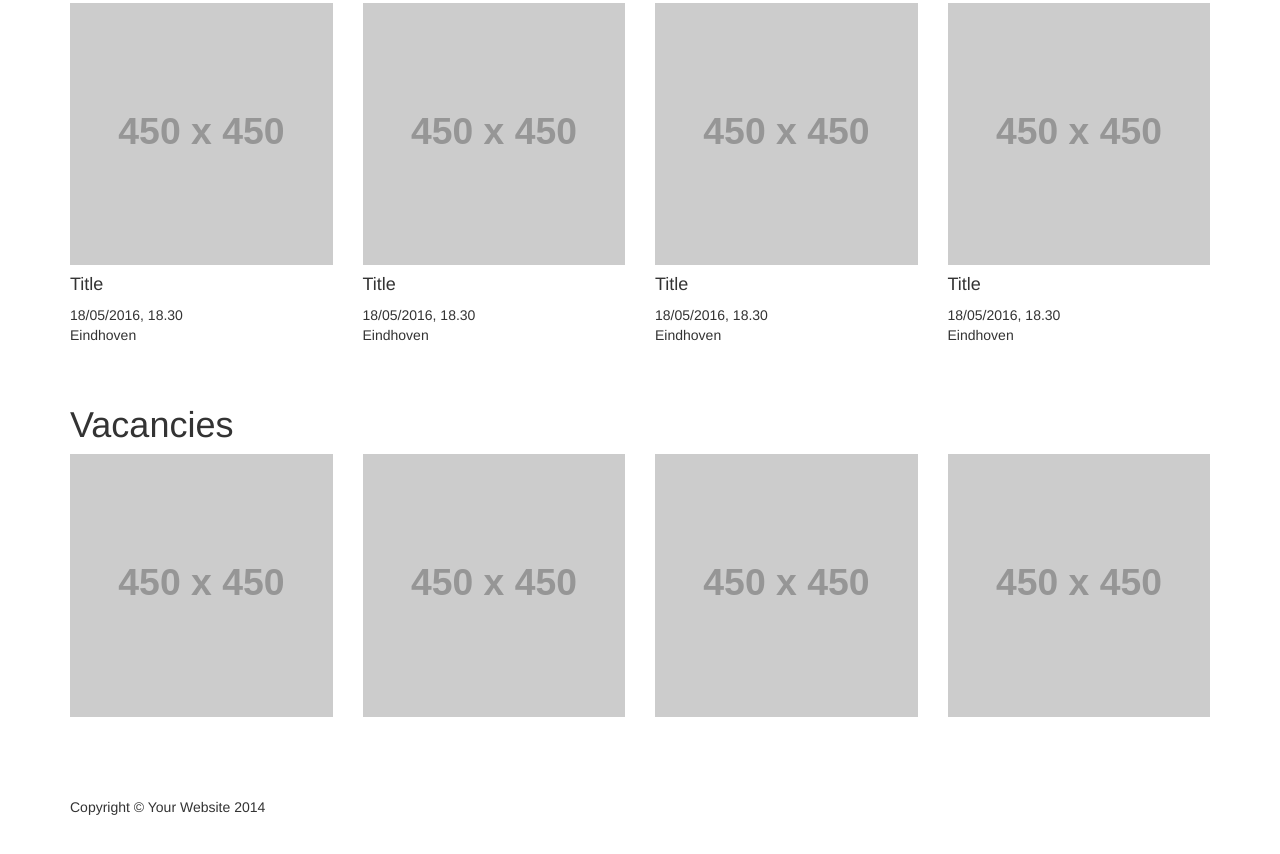
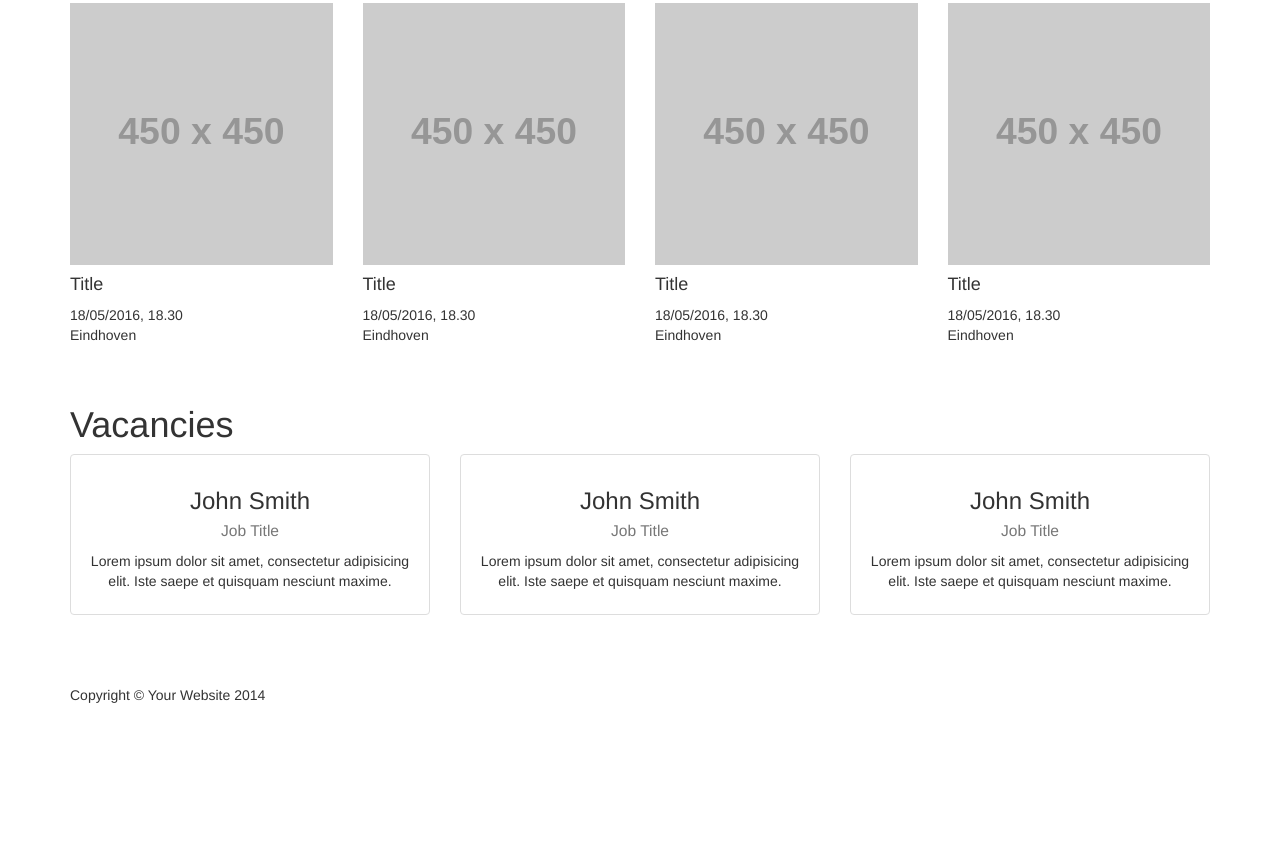
Before and after one commit to ianzzz94/hackathon, a plain HTML site: page index.html in a window 1280 px wide. Shown: the part 492-1346 px from the top of the page. After the commit the page ends 1257 px from the top, so only its background shows below. Drawn offline with Linux system fonts and the light colour scheme; placeholder pictures from the web are drawn by us.

Commit message:
Finish homepage

```diff
--- a/index.html
+++ b/index.html
@@ -55,6 +55,24 @@
                     </li>
                     <li>
                         <a href="contact.html">Contact</a>
+                    </li>
+
+                    <li class="dropdown">
+                        <a href="#" class="dropdown-toggle" data-toggle="dropdown">User <b class="caret"></b></a>
+                        <ul class="dropdown-menu">
+                            <li>
+                                <a href="portfolio-1-col.html">Profile</a>
+                            </li>
+                            <li>
+                                <a href="portfolio-2-col.html">My Activities</a>
+                            </li>
+                            <li>
+                                <a href="portfolio-3-col.html">Settings</a>
+                            </li>
+                            <li>
+                                <a href="portfolio-4-col.html">Logout </a>
+                            </li>
+                        </ul>
                     </li>
                 </ul>
             </div>
@@ -148,25 +166,35 @@
 		<h1>Vacancies</h1>
         <!-- Projects Row -->
         <div class="row">
-            <div class="col-md-3 img-portfolio">
-                <a href="portfolio-item.html">
-                    <img class="img-responsive img-hover" src="http://placehold.it/450x450" alt="">
-                </a>
+            <div class="col-md-4 text-center">
+                <div class="thumbnail">
+                    <div class="caption">
+                        <h3>John Smith<br>
+                            <small>Job Title</small>
+                        </h3>
+                        <p>Lorem ipsum dolor sit amet, consectetur adipisicing elit. Iste saepe et quisquam nesciunt maxime.</p>
+                    </div>
+                </div>
             </div>
-            <div class="col-md-3 img-portfolio">
-                <a href="portfolio-item.html">
-                    <img class="img-responsive img-hover" src="http://placehold.it/450x450" alt="">
-                </a>
+            <div class="col-md-4 text-center">
+                <div class="thumbnail">
+                    <div class="caption">
+                        <h3>John Smith<br>
+                            <small>Job Title</small>
+                        </h3>
+                        <p>Lorem ipsum dolor sit amet, consectetur adipisicing elit. Iste saepe et quisquam nesciunt maxime.</p>
+                    </div>
+                </div>
             </div>
-            <div class="col-md-3 img-portfolio">
-                <a href="portfolio-item.html">
-                    <img class="img-responsive img-hover" src="http://placehold.it/450x450" alt="">
-                </a>
-            </div>
-            <div class="col-md-3 img-portfolio">
-                <a href="portfolio-item.html">
-                    <img class="img-responsive img-hover" src="http://placehold.it/450x450" alt="">
-                </a>
+            <div class="col-md-4 text-center">
+                <div class="thumbnail">
+                    <div class="caption">
+                        <h3>John Smith<br>
+                            <small>Job Title</small>
+                        </h3>
+                        <p>Lorem ipsum dolor sit amet, consectetur adipisicing elit. Iste saepe et quisquam nesciunt maxime.</p>
+                    </div>
+                </div>
             </div>
         </div>
         <!-- /.row -->
```
